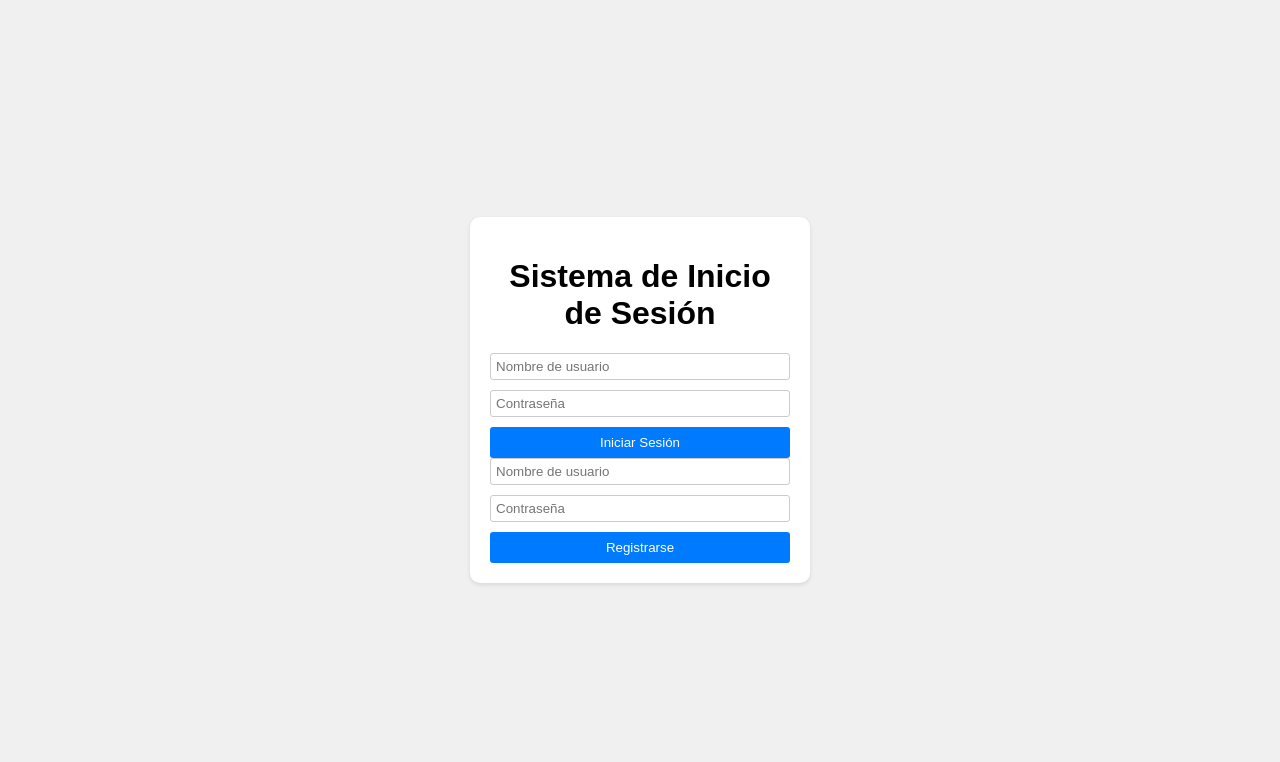
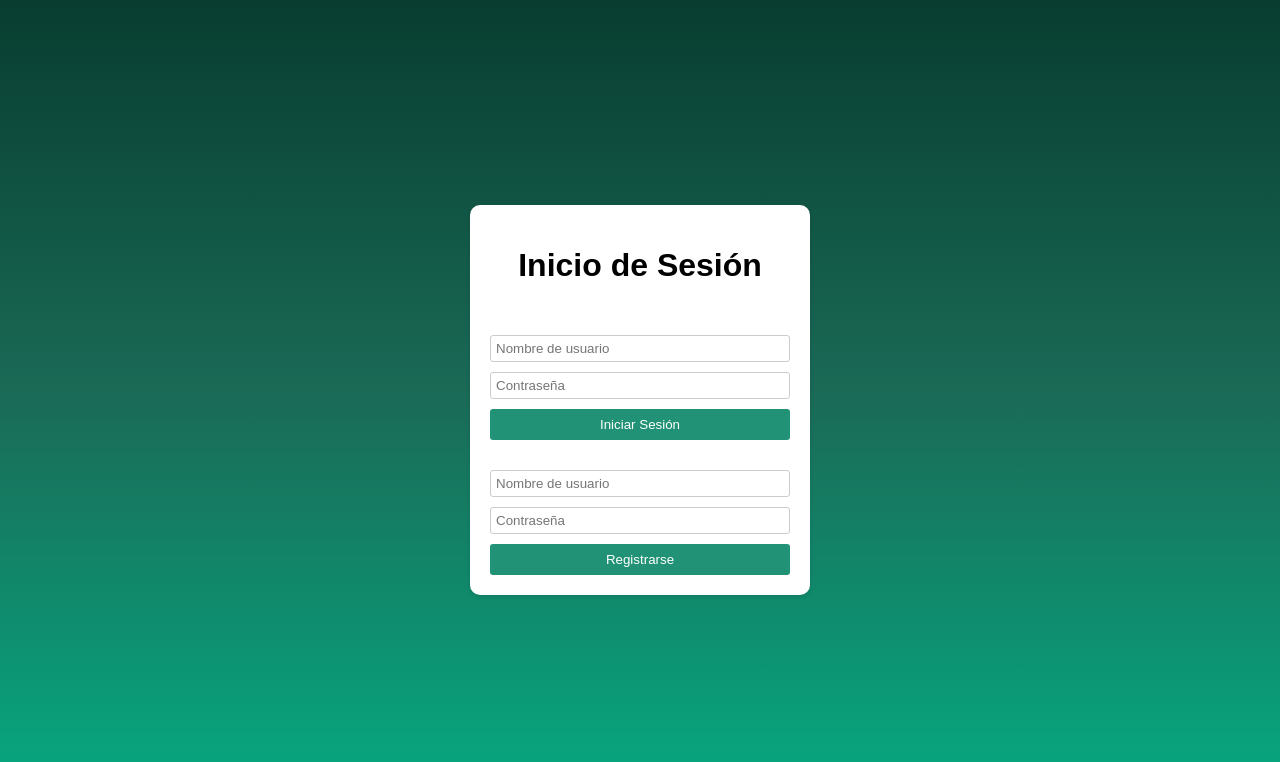
Before and after one commit to JulioCorradini/login_sa_historias_clinicas_2, a website: page index.html in a window 1280 px wide. Drawn offline with Linux system fonts and the light colour scheme.

Commit message:
Modificando los estilos de la app.

```diff
--- a/index.html
+++ b/index.html
@@ -4,11 +4,11 @@
   <meta charset="UTF-8">
   <meta name="viewport" content="width=device-width, initial-scale=1.0">
   <link rel="stylesheet" type="text/css" href="/styles.css">
-  <title>Sistema de Inicio de Sesión</title>
+  <title>Inicio de sesión</title>
 </head>
 <body>
   <div class="container">
-    <h1>Sistema de Inicio de Sesión</h1>
+    <h1>Inicio de Sesión</h1>
     <form action="/login" method="POST">
       <input type="text" name="username" placeholder="Nombre de usuario" required>
       <input type="password" name="password" placeholder="Contraseña" required>
--- a/styles.css
+++ b/styles.css
@@ -5,7 +5,7 @@ body {
     align-items: center;
     min-height: 100vh;
     margin: 0;
-    background-color: #f0f0f0;
+    background: linear-gradient(to bottom, #083d30, #1a6b57, #06aa81);
   }
 
   .container {
@@ -23,6 +23,7 @@ body {
   form {
     display: flex;
     flex-direction: column;
+    padding-top: 10%;
   }
 
   input {
@@ -34,9 +35,12 @@ body {
 
   button {
     padding: 8px 12px;
-    background-color: #007bff;
+    background-color: #229276;
     color: white;
     border: none;
     border-radius: 3px;
     cursor: pointer;
   }
+  button:hover {
+    background-color: #24bd97;
+  }
```
